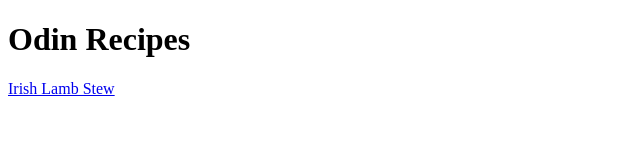
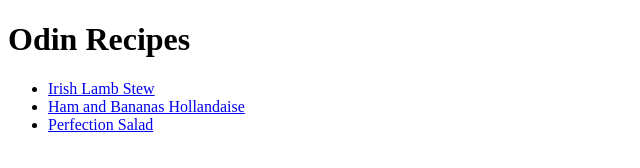
Before and after one commit to 0ji/odin-recipes, a plain HTML site: page index.html in a window 1280 px wide. Shown: the whole page, without its empty margins (0-640 px from the left). Drawn offline with Linux system fonts and the light colour scheme.

Commit message:
Added hyperlinks to recipes in index.

```diff
--- a/index.html
+++ b/index.html
@@ -7,6 +7,10 @@
 
     <body>
         <h1>Odin Recipes</h1>
-        <a href="recipes/irish-lamb-stew.html">Irish Lamb Stew</a>
+        <ul>
+            <li><a href="recipes/irish-lamb-stew.html">Irish Lamb Stew</a></li>
+            <li><a href="recipes/ham-and-bananas-hollandaise.html">Ham and Bananas Hollandaise</a></li>
+            <li><a href="recipes/perfection-salad.html">Perfection Salad</a></li>
+        </ul>
     </body>
 </html>
```
